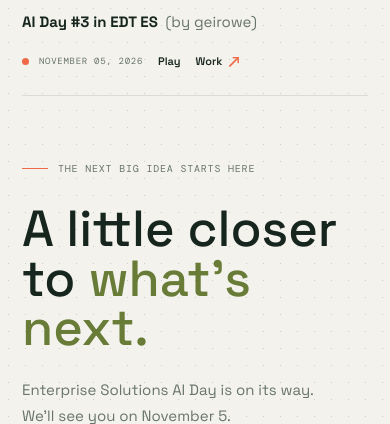
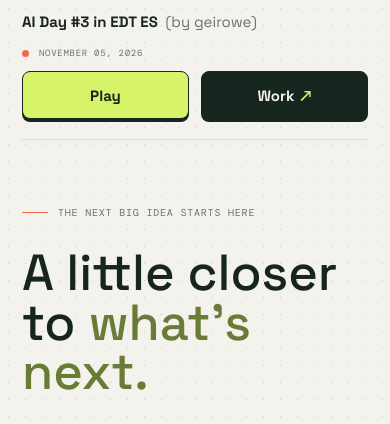
Before and after one commit to geirowew/ESAIDaygow, a Flask app: page / in a window 390 px wide. Shown: the top 424 px of the page. Run offline with Flask 3, Linux system fonts and the light colour scheme.

Commit message:
feat: enhance topbar button styles and accessibility for Play and Work links

```diff
--- a/static/style.css
+++ b/static/style.css
@@ -79,6 +79,47 @@ a {
 .topbar-sap-link:focus-visible {
     outline: 2px solid var(--orange);
     outline-offset: 4px;
+}
+
+.topbar-button {
+    min-width: 104px;
+    min-height: 48px;
+    justify-content: center;
+    padding: 12px 22px;
+    border: 1px solid var(--ink);
+    border-radius: 8px;
+    font-size: 15px;
+    font-weight: 700;
+    box-shadow: 0 3px 0 var(--ink);
+    transition: transform 160ms ease, box-shadow 160ms ease;
+}
+
+.topbar-button-play {
+    background: var(--green);
+}
+
+.topbar-button-work {
+    color: var(--paper);
+    background: var(--ink);
+}
+
+.topbar-button-work .topbar-sap-arrow {
+    color: var(--green);
+}
+
+.topbar-button:hover {
+    opacity: 1;
+    transform: translateY(-2px);
+    box-shadow: 0 5px 0 var(--ink);
+}
+
+.topbar-button:active {
+    transform: translateY(2px);
+    box-shadow: 0 1px 0 var(--ink);
+}
+
+.topbar-button:focus-visible {
+    outline-width: 3px;
 }
 
 .wordmark {
@@ -508,6 +549,23 @@ h1 span {
         width: 32px;
     }
 
+    .topbar-actions-home {
+        width: 100%;
+        flex-wrap: wrap;
+        gap: 12px;
+        padding: 8px 0;
+    }
+
+    .topbar-actions-home .topbar-date {
+        width: 100%;
+        margin-left: 0;
+    }
+
+    .topbar-actions-home .topbar-button {
+        flex: 1;
+        font-size: 15px;
+    }
+
     .overview-screen {
         min-height: auto;
         padding: 66px 0 50px;
--- a/templates/base.html
+++ b/templates/base.html
@@ -16,11 +16,11 @@
         <a class="wordmark" href="{{ url_for('home') }}" aria-label="AI Day #3 in EDT ES (by geirowe)">
             <span>AI Day #3 in EDT ES <span class="wordmark-light">(by geirowe)</span></span>
         </a>
-        <div class="topbar-actions">
+        <div class="topbar-actions{% if request.endpoint == 'home' %} topbar-actions-home{% endif %}">
             <div class="topbar-date"><span class="status-dot" aria-hidden="true"></span> {{ ai_day.strftime('%B %d, %Y').upper() }}</div>
-            <a class="topbar-sap-link" href="{{ url_for('chess_puzzles') }}"{% if request.endpoint == "chess_puzzles" %} aria-current="page"{% endif %}>{% if request.endpoint == "home" %}Play{% else %}Chess puzzles{% endif %}</a>
+            <a class="topbar-sap-link{% if request.endpoint == 'home' %} topbar-button topbar-button-play{% endif %}" href="{{ url_for('chess_puzzles') }}"{% if request.endpoint == "chess_puzzles" %} aria-current="page"{% endif %}>{% if request.endpoint == "home" %}Play{% else %}Chess puzzles{% endif %}</a>
             {% if request.endpoint == "home" %}
-            <a class="topbar-sap-link" href="{{ url_for('sap_production') }}">
+            <a class="topbar-sap-link topbar-button topbar-button-work" href="{{ url_for('sap_production') }}">
                 <span>Work</span>
                 <span class="topbar-sap-arrow" aria-hidden="true">↗</span>
             </a>
```
Also changed, not shown: tests/chess.browser.spec.cjs (+26 -0 lines), tests/test_app.py (+2 -2 lines).
